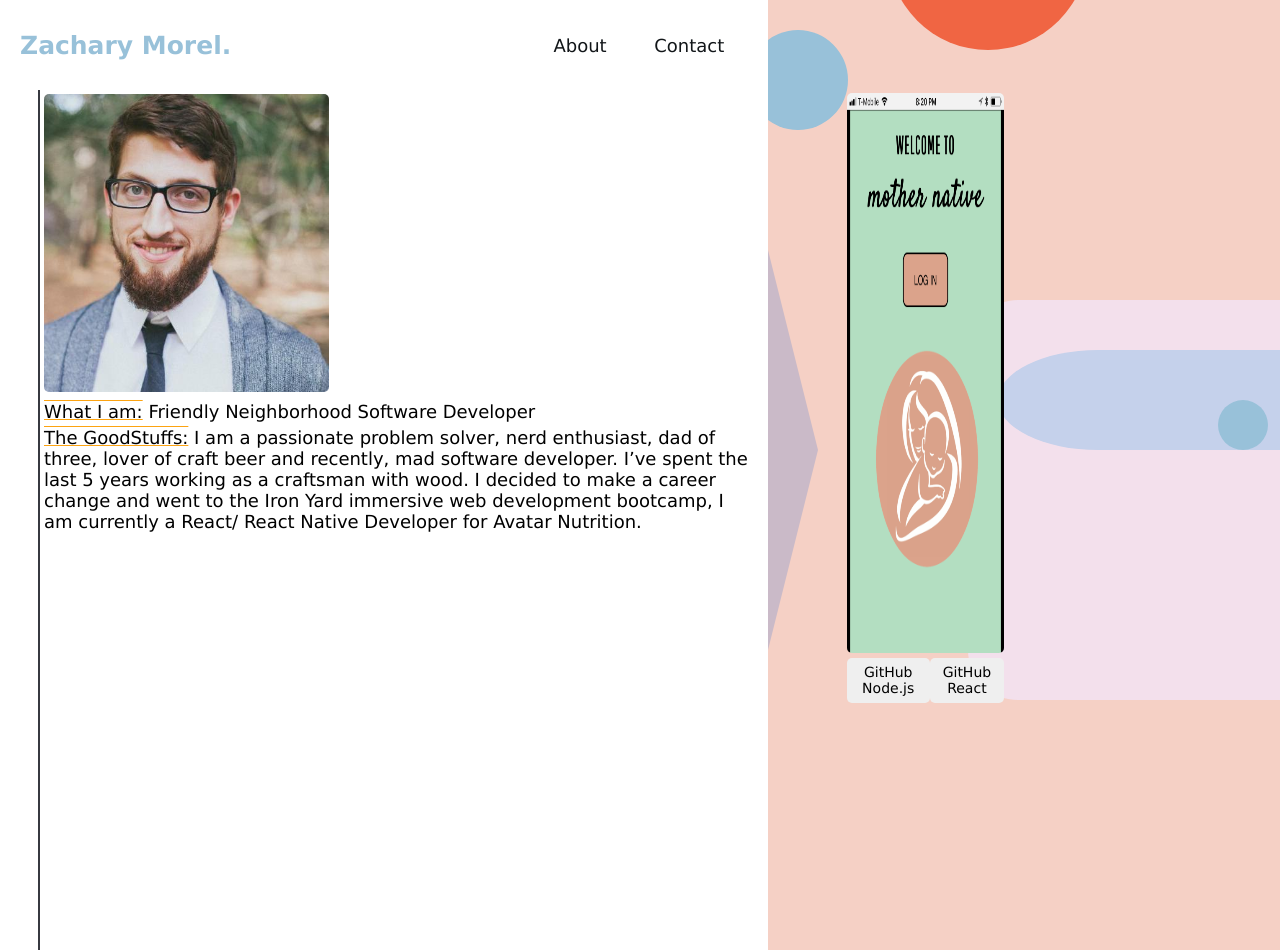
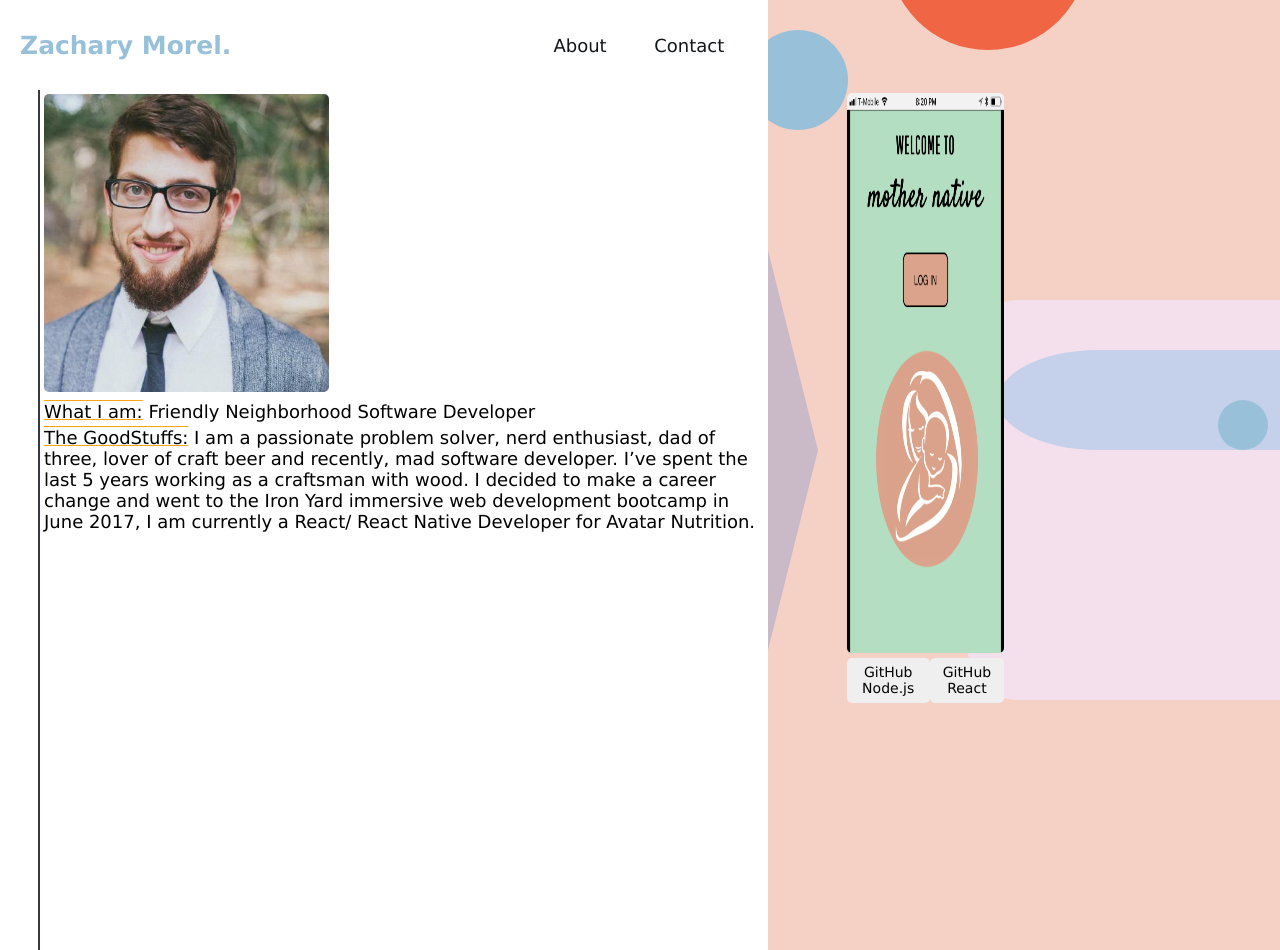
Before and after one commit to zacharymorel/zacharymorel.github.io, a React (Create React App) app in the folder potfolio/: page / in a window 1280 px wide. Both pictures are taken after a click on the button "About". Built offline with nearby package versions, Linux system fonts and the light colour scheme.

Commit message:
Added Eslint React-App config && Created SpaceFIller component

```diff
--- /dev/null
+++ b/potfolio/src/utils/SpaceFiller.js
@@ -0,0 +1,9 @@
+import React from 'react'
+
+const SpaceFiller = (props) => {
+  return (
+    <div style={props.Styles} />
+  )
+}
+
+export default SpaceFiller
--- a/potfolio/src/views/LeftViewComponents/AboutMe.js
+++ b/potfolio/src/views/LeftViewComponents/AboutMe.js
@@ -1,19 +1,18 @@
 import React from 'react'
+import SpaceFiller from '../../utils/SpaceFiller'
 
 import '../../css/leftView.css'
 
-// TODO: Look in to Flex Box and Flex grow, also Height Calc stuffs
-// TODO: Create 'Filler' div component
 const AboutMe = () => {
   return (
     <div className='AboutMeParent'>
       <section className='ImageAndFactsContainer'>
         <img className='Image' alt='I should be smiling here...' src={require('../../images/oldImages/ProfilePic.jpeg')} />
         <p className='Text' style={{marginTop: 5, marginBottom: 5}}><span className='Categories'>What I am:</span> Friendly Neighborhood Software Developer</p>
-        <p className='Text' style={{marginTop: 5, marginBottom: 5}}><span className='Categories'>The GoodStuffs:</span> I am a passionate problem solver, nerd enthusiast, dad of three, lover of craft beer and recently, mad software developer. I’ve spent the last 5 years working as a craftsman with wood. I decided to make a career change and went to the Iron Yard immersive web development bootcamp, I am currently a React/ React Native Developer for Avatar Nutrition.</p>
-        <div style={{height: 50}}/>
+        <p className='Text' style={{marginTop: 5, marginBottom: 5}}><span className='Categories'>The GoodStuffs:</span> I am a passionate problem solver, nerd enthusiast, dad of three, lover of craft beer and recently, mad software developer. I’ve spent the last 5 years working as a craftsman with wood. I decided to make a career change and went to the Iron Yard immersive web development bootcamp in June 2017, I am currently a React/ React Native Developer for Avatar Nutrition.</p>
+        <SpaceFiller Styles={{height: 50}}/>
       </section>
-      <div style={{flexGrow: 1}}></div>
+      <SpaceFiller Styles={{flexGrow: 1}} />
     </div>
   )
 }
```
Also changed, not shown: 1 other file (tests, documents, lock files or other folders).
